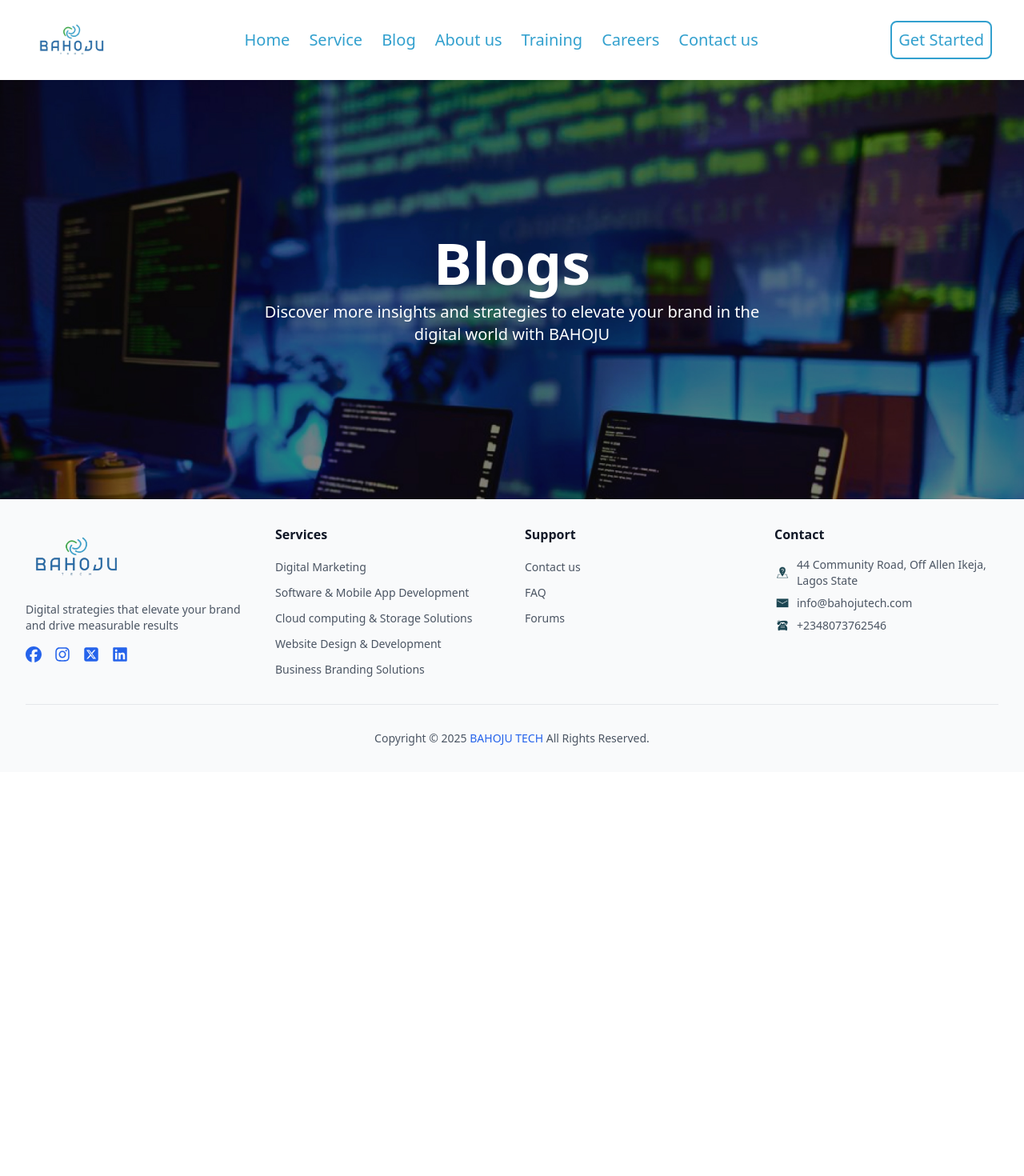
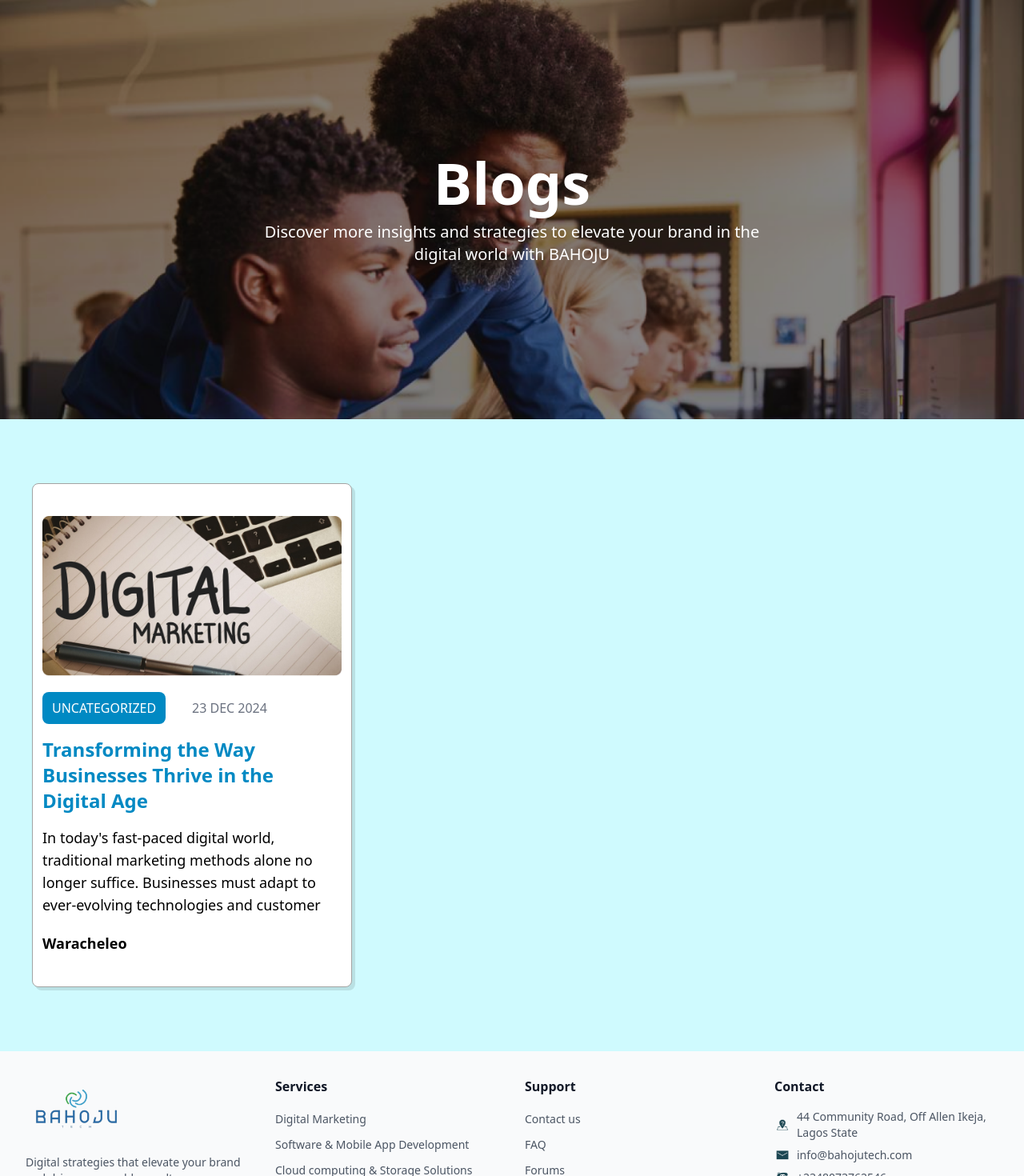
Before and after one commit to BahojuTech/Company-Website, a Next.js app: page /blog in a window 1280 px wide. Shown: the top 1470 px of the page at 80% size. Before the commit the page ends 965 px from the top, so only its background shows below. Built offline with nearby package versions, Linux system fonts and the light colour scheme.

Commit message:
concluded blog page

```diff
--- a/src/app/blog/page.tsx
+++ b/src/app/blog/page.tsx
@@ -1,3 +1,4 @@
+import BlogBody from '@/components/blog/BlogBody'
 import Hero from '@/components/blog/Hero'
 import React from 'react'
 
@@ -5,6 +6,7 @@ const page = () => {
     return (
         <>
             <Hero />
+            <BlogBody/>
         </>
     )
 }
--- a/src/app/layout.tsx
+++ b/src/app/layout.tsx
@@ -31,7 +31,7 @@ export default function RootLayout({
       <body
         className={`${instrument_sans} ${geistMono}`}
       >
-        <Navbar/>
+        {/* <Navbar/> */}
         {children}
         <Footer/>
       </body>
--- /dev/null
+++ b/src/components/blog/BlogBody.tsx
@@ -0,0 +1,14 @@
+import React from 'react'
+import BlogCard from './BlogCard'
+
+const BlogBody = () => {
+    return (
+        <section className='w-full bg-cyan-100'>
+            <main className='max-w-7xl w-full mx-auto px-5 md:px-10 py-20'>
+                <BlogCard />
+            </main>
+        </section>
+    )
+}
+
+export default BlogBody
--- /dev/null
+++ b/src/components/blog/BlogCard.tsx
@@ -0,0 +1,21 @@
+import Image from 'next/image'
+import React from 'react'
+
+const BlogCard = () => {
+    return (
+        <>
+            <div className='bg-white border border-[#a3a3a3] lg:w-1/2 xl:w-1/3 w-full rounded-lg shadow-[4px_4px_0px_rgba(0,0,0,0.1)] px-3 py-10'>
+                <img src='/dg-marketing.jpg' className='w-full' />
+                <div className='flex mt-3 flex-wrap items-center justify-between'>
+                    <button className='bg-[#0089C3] mt-2 px-3 py-2 font-medium text-white rounded-lg'>UNCATEGORIZED</button>
+                    <a href="" className='w-1/2 mt-2 ml-2 font-medium text-gray-500'>23 DEC 2024</a>
+                </div>
+                <h2 className='font-bold mt-4 text-[#0089C3] text-2xl'>Transforming the Way Businesses Thrive in the Digital Age</h2>
+                <p className='mt-4 text-lg'>In today's fast-paced digital world, traditional marketing methods alone no longer suffice. Businesses must adapt to ever-evolving technologies and customer </p>
+                <span className='font-semibold text-lg mt-5 block'>Waracheleo</span>
+            </div>
+        </>
+    )
+}
+
+export default BlogCard
--- a/src/components/blog/Hero.tsx
+++ b/src/components/blog/Hero.tsx
@@ -1,25 +1,35 @@
 "use client"
 import React, { useEffect, useState } from 'react'
 
+const images: string[] = [
+    "/carousel1.jpg",
+    "/carousel2.png",
+    "/carousel3.png",
+    "/carousel4.png",
+    "/carousel5.png",
+];
+
 const Hero = () => {
-    const [background, setBackground] = useState("/carousel1.jpg")
-    const [display, setDisplay] = useState(true)
+    const [currentIndex, setCurrentIndex] = useState<number>(0)
 
     useEffect(() => {
         const intervalId = setInterval(() => {
-            setDisplay(false);
-            setTimeout(() => {
-                setDisplay(true);
-                setBackground("/carousel2.jpg");
-            }, 1000);
-        }, 5000);
+            setCurrentIndex((prevIndex) => (prevIndex + 1) % images.length);
+        }, 3000);
         return () => clearInterval(intervalId);
     }, []);
 
     return (
-        <section style={{ backgroundImage: `url(${background})`, transform: "opacity" }} className={`w-full ease-linear text-white bg-cover max-w-7xl m-auto py-48 ${display? "opacity-0" : "opacity-1"}`}>
-            <h1 className='text-center text-7xl font-semibold'>Blogs</h1>
-            <p className='text-center pt-3 text-xl w-1/2 mx-auto'>Discover more insights and strategies to elevate your brand in the digital world with BAHOJU</p>
+        <section className={`w-full bg-white`}>
+            <main className='text-white w-full max-w-7xl mx-auto relative'>
+                {
+                    images.map((image, index) => (<img key={index} src={image} className={`absolute object-top object-cover w-full h-full z-10 ${index === currentIndex ? "opacity-100" : "opacity-0"}`} style={{ transition: "opacity 1s ease-in-out" }} />))
+                }
+                <span className='z-20 relative'>
+                    <h1 className='md:pt-48 pt-36 text-center text-7xl font-semibold'>Blogs</h1>
+                    <p className='text-center pt-3 md:pb-48 pb-36 text-xl md:w-1/2 w-[90%] mx-auto'>Discover more insights and strategies to elevate your brand in the digital world with BAHOJU</p>
+                </span>
+            </main>
         </section>
     )
 }
```
Also changed, not shown: public/dg-marketing.jpg (added).
